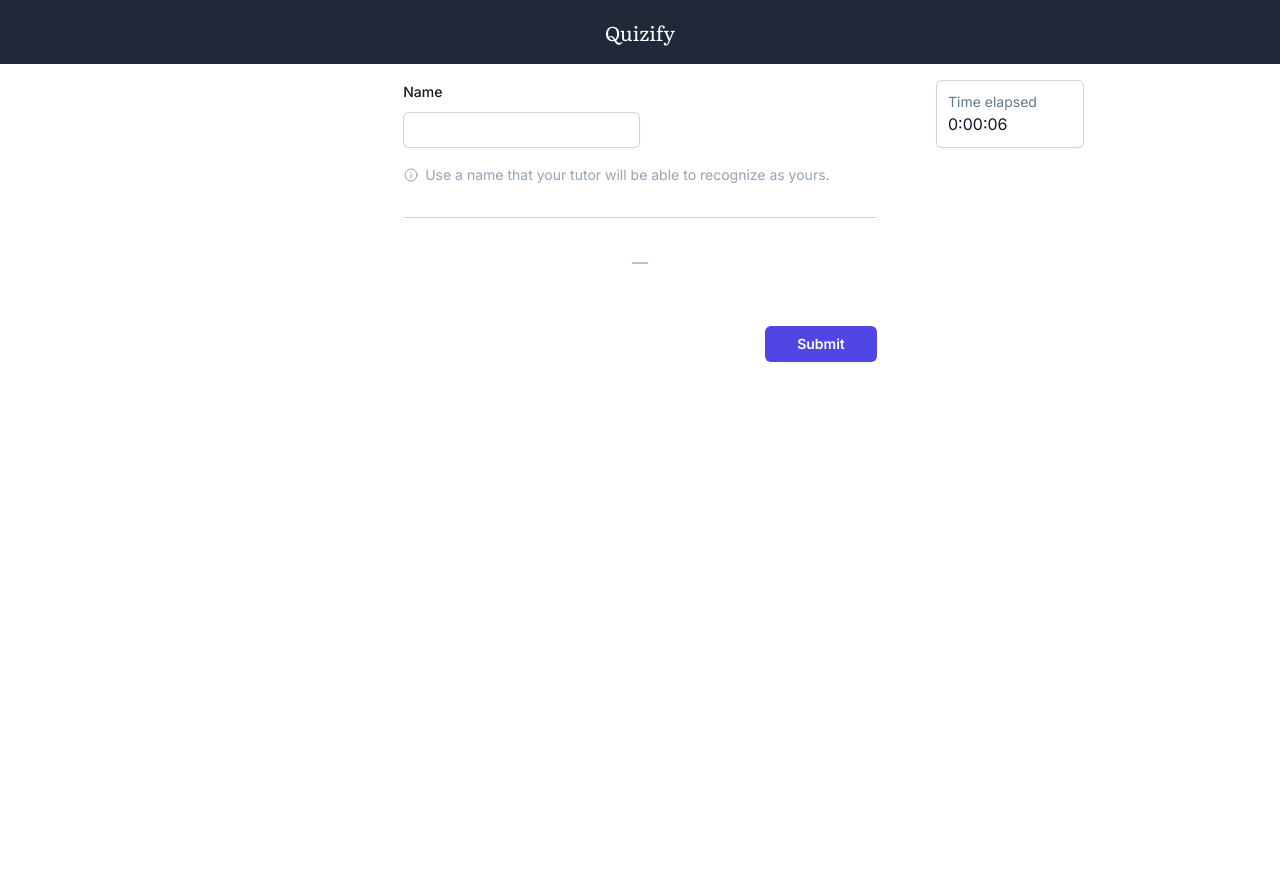
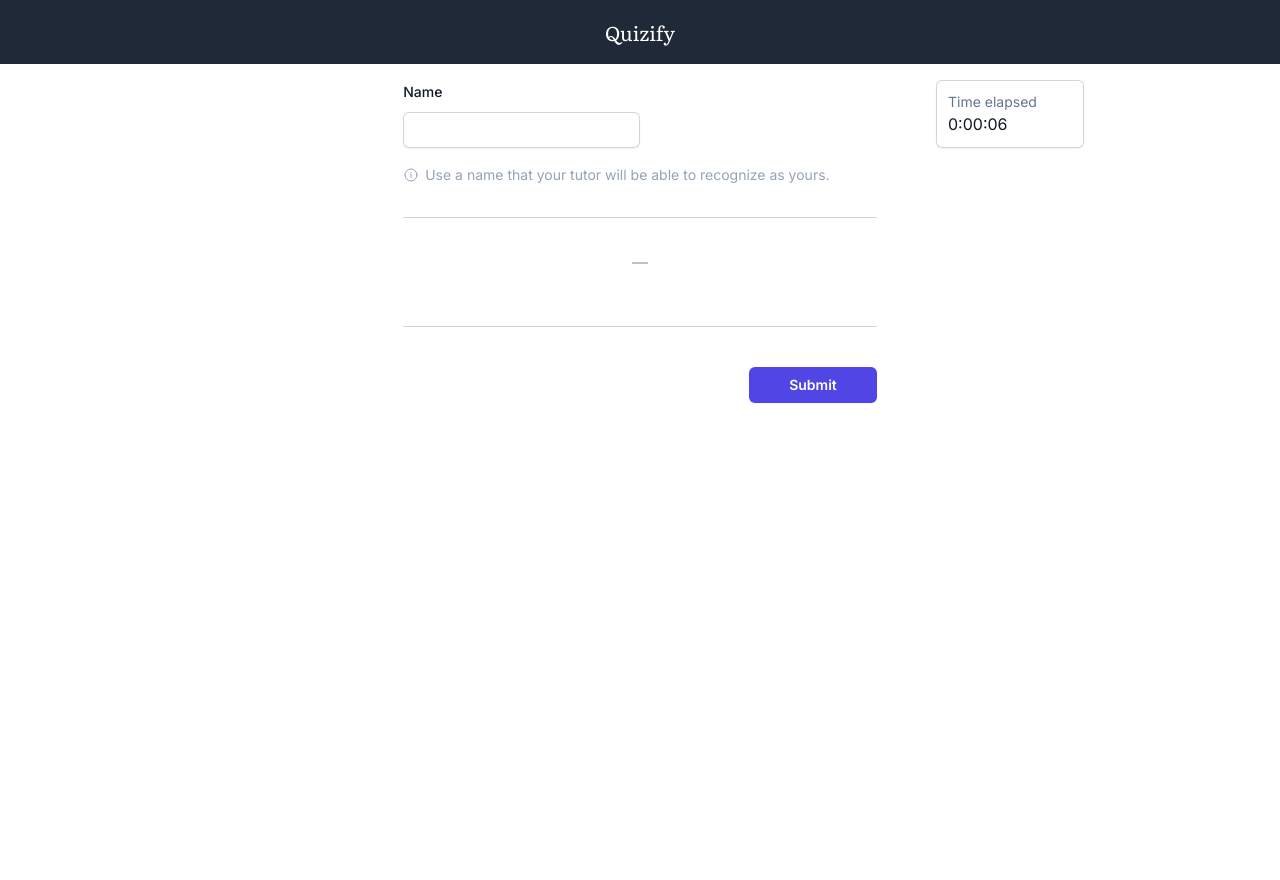
Before and after one commit to IamIronMan21/csit697, a PHP site: page /session/index.php in a window 1280 px wide. Run offline with PHP 8.4, Linux system fonts and the light colour scheme; the visitor is signed in with stand-in values (Sample User, id 1); data that the repository does not hold is empty; some libraries are stand-ins or nearby versions.

Commit message:
Update index.php

```diff
--- a/session/index.php
+++ b/session/index.php
@@ -173,9 +173,11 @@ $rows = $stmt->fetchAll();
             </div>
           <?php endforeach; ?>
 
+          <hr class="w-4/5 mt-10 my-6 mx-auto border-slate-300">
+
           <div class="flex w-4/5 mx-auto mt-10">
             <div class="grow"></div>
-            <button name="submit" class="mb-16 rounded-md bg-indigo-600 px-8 py-2 text-sm font-semibold text-white shadow-sm hover:bg-indigo-500 focus-visible:outline focus-visible:outline-2 focus-visible:outline-offset-2 focus-visible:outline-indigo-600">Submit</button>
+            <button name="submit" class="mb-16 rounded-md bg-indigo-600 px-10 py-2 text-sm font-semibold text-white shadow-sm hover:bg-indigo-500 focus-visible:outline focus-visible:outline-2 focus-visible:outline-offset-2 focus-visible:outline-indigo-600">Submit</button>
           </div>
         </form>
       </div>
```
